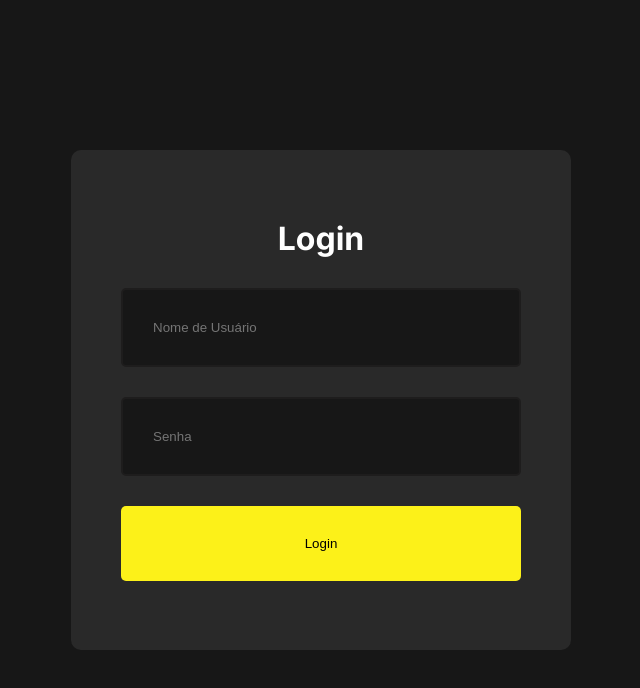
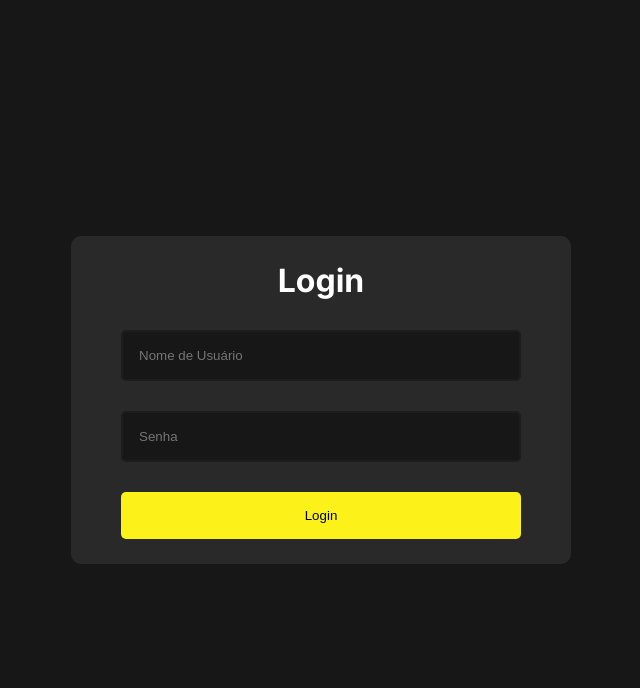
Before and after one commit to devGustavoMuniz/Atenas---Dashboard-NextJS, a Next.js app: page /login in a window 1280 px wide. Shown: the top 688 px of the page, without its empty margins (319-959 px from the left). Built offline with nearby package versions, Linux system fonts and the light colour scheme.

Commit message:
fix: ajustes css e redirecionamento de login

```diff
--- a/app/dashboard/user/page.jsx
+++ b/app/dashboard/user/page.jsx
@@ -86,7 +86,7 @@ const SingleUserPage = () => {
                     <input type="text" name="telefone" value={user.telefone} onChange={handleChange} />
 
                     <label>É Admin?</label>
-                    <select name="isAdmin" id="isAdmin" value={user.isAdmin} onChange={handleChange}>
+                    <select name="isAdm" id="isAdm" value={user.isAdm} onChange={handleChange}>
                         <option value={true}>Sim</option>
                         <option value={false}>Não</option>
                     </select>
--- a/app/dashboard/users/add/page.jsx
+++ b/app/dashboard/users/add/page.jsx
@@ -27,6 +27,7 @@ const AddUserPage = () => {
 
   const handleChange = (e) => {
     const { name, value } = e.target;
+    console.log("log: ", user.isAdm);
     setUser(prevUser => ({
         ...prevUser,
         [name]: value
@@ -64,7 +65,7 @@ const AddUserPage = () => {
           onChange={handleChange} />
         <input type="phone" placeholder="Telefone" name="telefone" onChange={handleChange} />
         <select name="isAdm" id="isAdm" onChange={handleChange}>
-          <option value={false}>
+          <option value=''>
             É Admin?
           </option>
           <option value={true}>Sim</option>
--- a/app/dashboard/users/page.jsx
+++ b/app/dashboard/users/page.jsx
@@ -66,7 +66,6 @@ const UsersPage = () => {
             <td>Nome</td>
             <td>Email</td>
             <td>Telefone</td>
-            <td>Cargo</td>
             <td>Ações</td>
           </tr>
         </thead>
@@ -87,7 +86,6 @@ const UsersPage = () => {
               </td>
               <td>{user.email}</td>
               <td>{user.telefone}</td>
-              <td>{user.isAdmin ? "Admin" : "Aluno"}</td>
               <td>
                 <div className={styles.buttons}>
                   <button
--- a/app/ui/dashboard/sidebar/sidebar.jsx
+++ b/app/ui/dashboard/sidebar/sidebar.jsx
@@ -12,6 +12,7 @@ import {
   MdShoppingBag,
   MdLogout,
 } from "react-icons/md";
+import { useRouter } from 'next/navigation';
 
 const menuItems = [
   {
@@ -45,6 +46,7 @@ const Sidebar = () => {
   const [user, setUser] = useState('');
 
 
+
   useEffect(() => {
     const token = localStorage.getItem('token');
     !token && redirect('/login');
@@ -54,9 +56,11 @@ const Sidebar = () => {
     })
   }, [])
 
+  const router = useRouter();
 
   const logout = () => {
     localStorage.removeItem('token');
+    router.push('/login');
   }
 
   return (
--- a/app/ui/login/loginForm/loginForm.module.css
+++ b/app/ui/login/loginForm/loginForm.module.css
@@ -1,9 +1,8 @@
 .form {
   background-color: var(--bgSoft);
-  padding: 50px;
+  padding: 25px 50px;
   border-radius: 10px;
   width: 500px;
-  height: 500px;
   display: flex;
   flex-direction: column;
   align-items: center;
@@ -13,7 +12,7 @@
 
 .form input {
   width: 100%;
-  padding: 30px;
+  padding: 16px;
   border: 2px solid #1e1d1d;
   border-radius: 5px;
   background-color: var(--bg);
@@ -22,9 +21,9 @@
 
 .form button {
   width: 100%;
-  padding: 30px;
+  padding: 16px;
   background-color: #fcf119;
-color: black !important;
+  color: black !important;
   color: var(--text);
   border: none;
   cursor: pointer;
```
